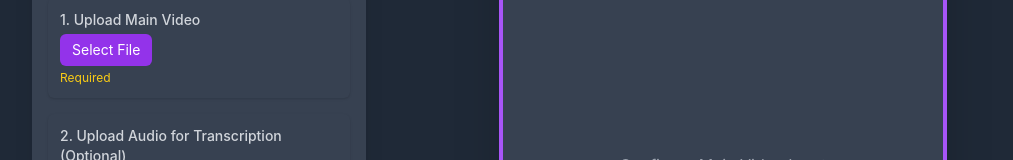
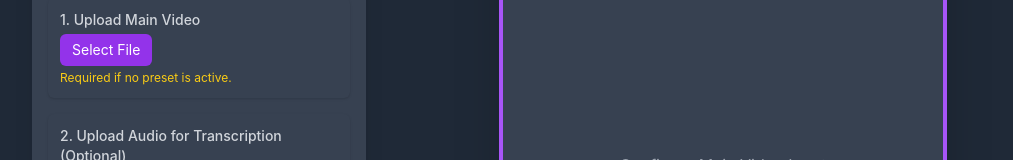
Before and after one commit to abhishek25dh/ai_video_simulator, a React (Vite) app: page / in a window 1280 px wide. Shown: the part 440-600 px from the top of the page, without its empty margins (96-1109 px from the left). Built offline with nearby package versions, Linux system fonts and the light colour scheme.

Commit message:
Update FileUpload.tsx

```diff
--- a/components/FileUpload.tsx
+++ b/components/FileUpload.tsx
@@ -7,7 +7,7 @@ interface FileUploadProps {
   accept: string;
   currentFile: File | null;
   previewSrc?: string | null;
-  isRequired?: boolean; // New optional prop
+  isRequired?: boolean;
 }
 
 export const FileUpload: React.FC<FileUploadProps> = ({
@@ -16,7 +16,7 @@ export const FileUpload: React.FC<FileUploadProps> = ({
   accept,
   currentFile,
   previewSrc,
-  isRequired = false // Default to false
+  isRequired = false
 }) => {
   const inputRef = useRef<HTMLInputElement>(null);
 
@@ -48,7 +48,8 @@ export const FileUpload: React.FC<FileUploadProps> = ({
           onChange={handleFileChange}
           accept={accept}
           className="hidden"
-          aria-hidden="true"
+          aria-hidden="true" // Hide from assistive tech as it's controlled by the button
+          tabIndex={-1} // Prevent tabbing to hidden input
         />
         {currentFile && (
           <span className="text-xs text-gray-400 truncate max-w-[150px] flex-shrink min-w-0">
@@ -62,9 +63,9 @@ export const FileUpload: React.FC<FileUploadProps> = ({
         </div>
       )}
        {!currentFile && isRequired && (
-         <p className="text-xs text-yellow-400 mt-1">Required</p>
+         <p className="text-xs text-yellow-400 mt-1">Required if no preset is active.</p>
        )}
-       {!currentFile && !isRequired && label.includes("(Optional)") && (
+       {!currentFile && !isRequired && (
          <p className="text-xs text-gray-500 mt-1">Optional</p>
        )}
     </div>
```
